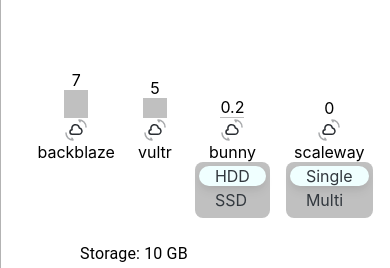
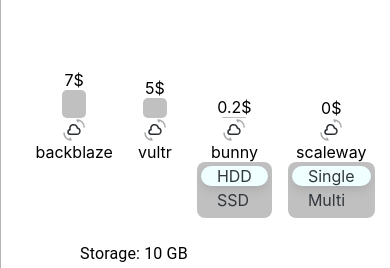
Before and after one commit to FoxCrush/react_ts_cloud_storage_calc, a React (Create React App) app: page / in a window 390 px wide. Shown: the part 286-554 px from the top of the page. Built offline with nearby package versions, Linux system fonts and the light colour scheme.

Commit message:
column borders, final mobile

```diff
--- a/src/components/brands/multi-brand-component/brand.module.css
+++ b/src/components/brands/multi-brand-component/brand.module.css
@@ -1,5 +1,5 @@
 .container {
-  min-width:48px;
+  min-width:52px;
   margin: 0 8px;
   display: flex;
   flex-direction: column-reverse;
--- a/src/components/brands/multi-brand-component/brand.tsx
+++ b/src/components/brands/multi-brand-component/brand.tsx
@@ -107,7 +107,6 @@
     }
     // eslint-disable-next-line react-hooks/exhaustive-deps
   }, [finalPrice]);
-  console.log('finalPrice === bestPrice ', brandName, finalPrice === bestPrice )
 
   return (
     <>
@@ -130,7 +129,7 @@
           price={finalPrice}
           color={finalPrice === bestPrice ? brandColor : 'silver'}
         />
-        <span style={{ textAlign:'center'}}>{finalPrice}</span>
+        <span style={{ textAlign:'center'}}>{finalPrice}$</span>
       </div>
     </>
   );
--- a/src/components/charts/column.tsx
+++ b/src/components/charts/column.tsx
@@ -24,6 +24,7 @@
   return (
     <div
       style={{
+        borderRadius:'5px',
         backgroundColor: currentColor,
         width: "24px",
         height: columnLength,
```
